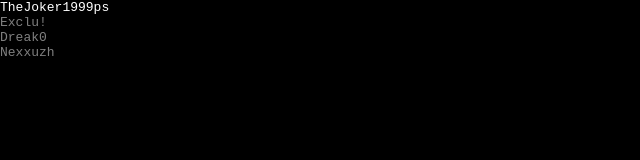
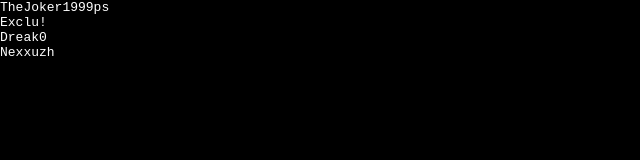
Before and after one commit to SystemInfect/Web-Personal, a plain HTML site: page ayudantes.html in a window 1280 px wide. Shown: the full height of the page, 0-640 px from the left. Drawn offline with Linux system fonts and the light colour scheme.

Commit message:
Update style.css

```diff
--- a/style.css
+++ b/style.css
@@ -68,7 +68,7 @@
   }
   a {
     text-decoration:none;
-    color:gray!important
+    color:white!important
   }
   a:hover {
     transition:.4s!important;
```
